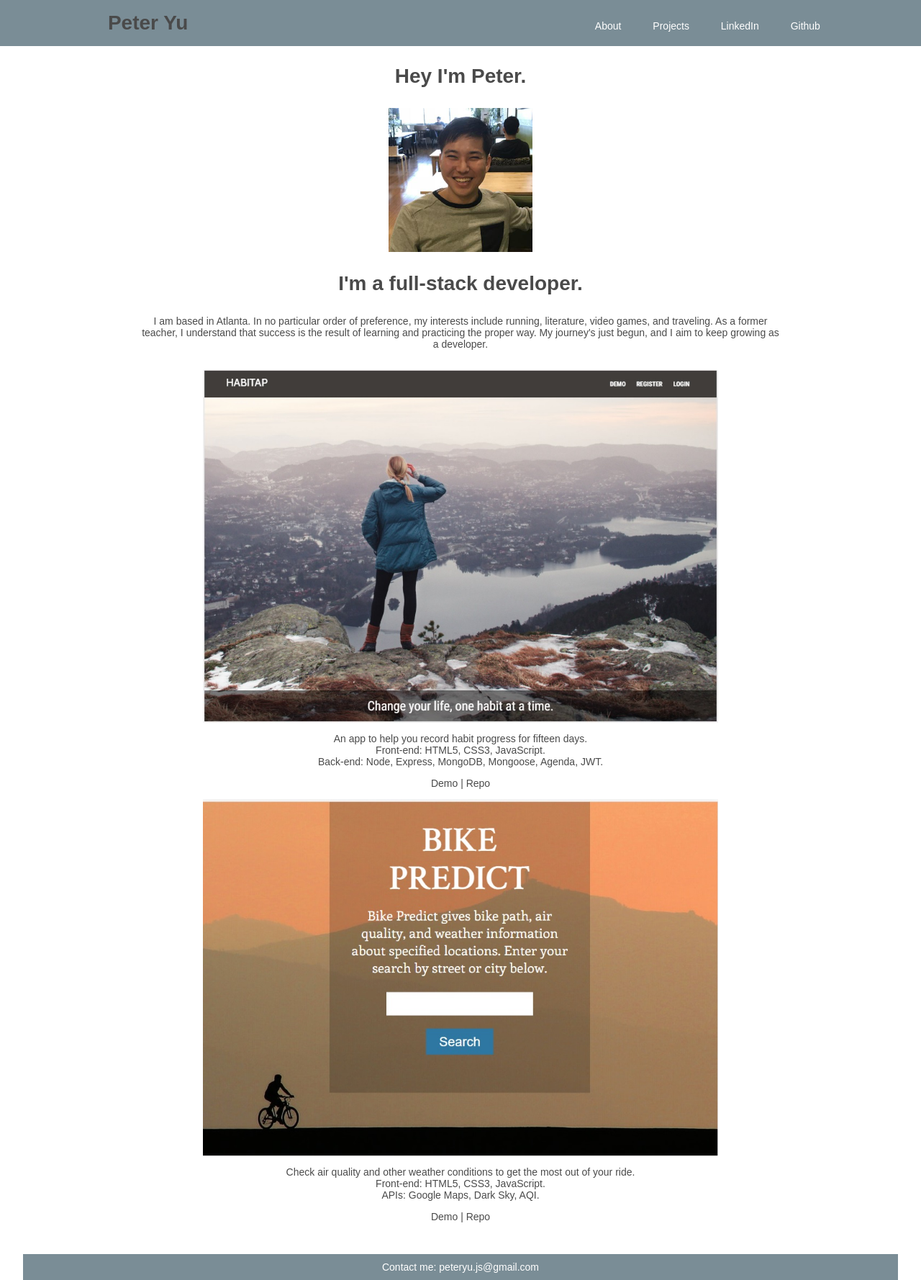
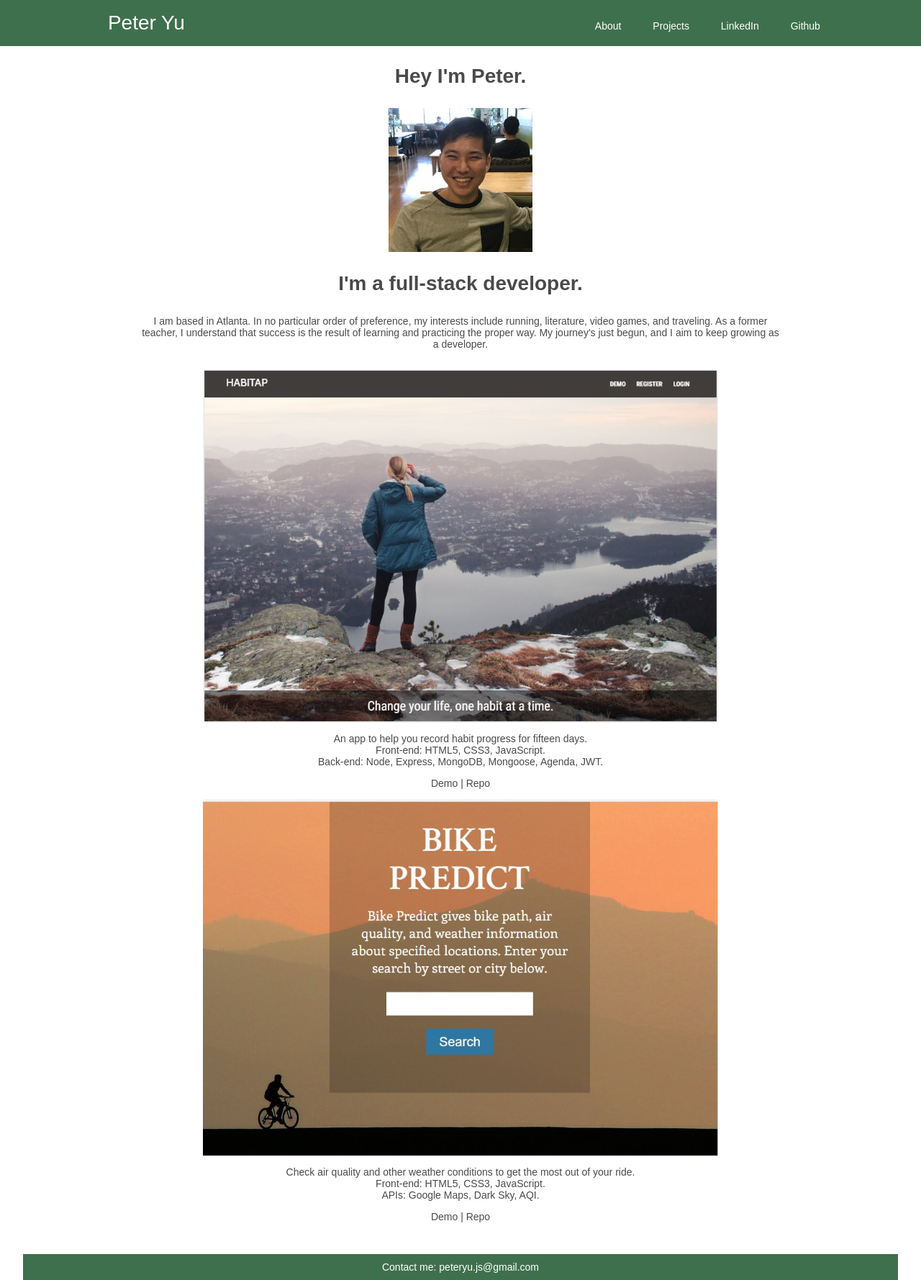
Before and after one commit to pcyu/portfolio, a website: page public/index.html in a window 1280 px wide. Shown: the whole page at 72% size. Drawn offline with nearby package versions, Linux system fonts and the light colour scheme; files whose address does not match are found by name.

Commit message:
Changed color of nav bar

```diff
--- a/src/css/_modules.scss
+++ b/src/css/_modules.scss
@@ -3,7 +3,7 @@
 //------------------------------------------------------------------------------
 .navwrap {
   @include responsive(truman) {  //c011
-    background: #7A8D96;
+    background: #3f704d;
     left: 0;
     margin: 0 0 24px;
     position: fixed;
@@ -77,6 +77,10 @@
 }
 
 .navname {
+  & h1 {
+    color: white;
+    font-weight: 400;
+  }
   left: 5%;
   position: relative;
   top: 20%;
@@ -89,7 +93,7 @@
 //  Navigation – Items
 //------------------------------------------------------------------------------
 .navitems {  //c005
-  background: #7A8D96;
+  background: #3f704d;
   height: 2000px;
   padding: 80px 0 0 26px;
   position: fixed;
--- a/src/css/_zasu.scss
+++ b/src/css/_zasu.scss
@@ -39,7 +39,7 @@
 }
 
 footer {
-  background: #7A8D96;
+  background: #3f704d;
   color: white;
   grid-column: 1 / 4;
   margin-top: 30px;
```
Also changed, not shown: public/style.css.
